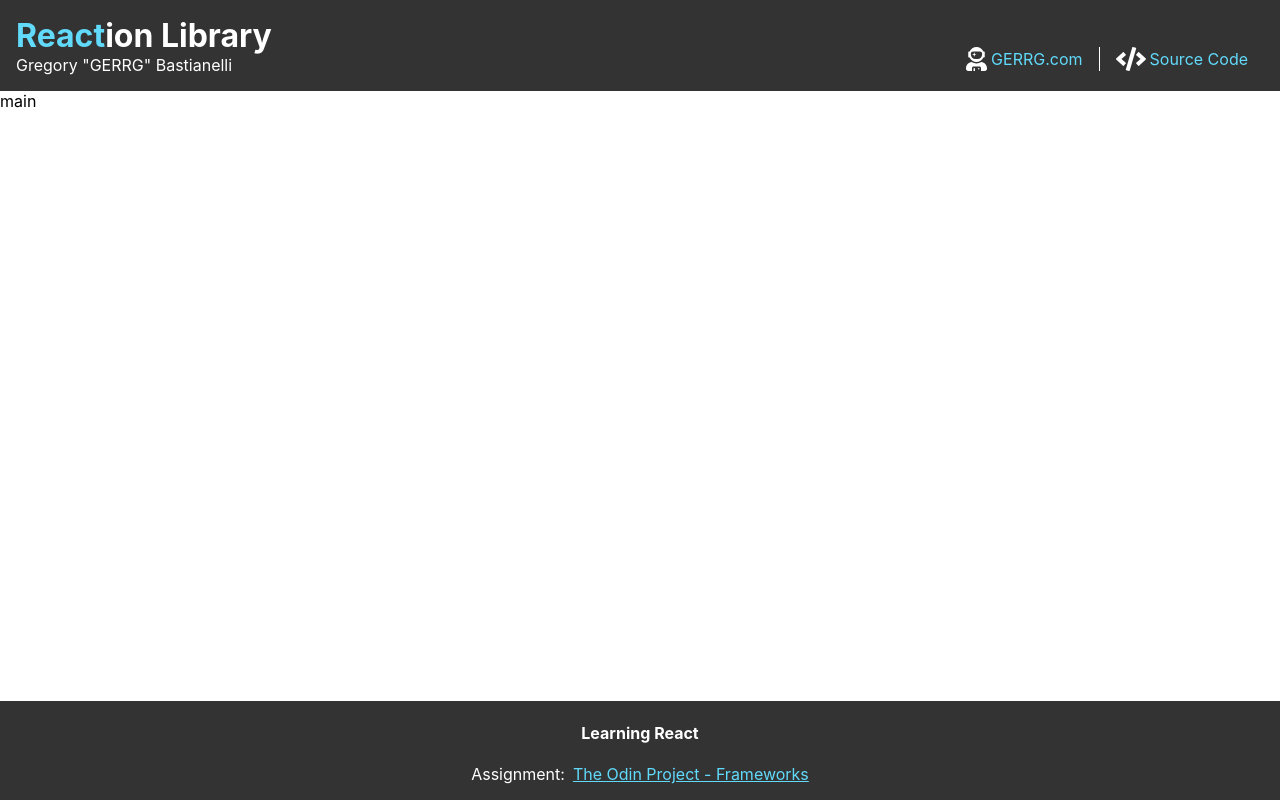
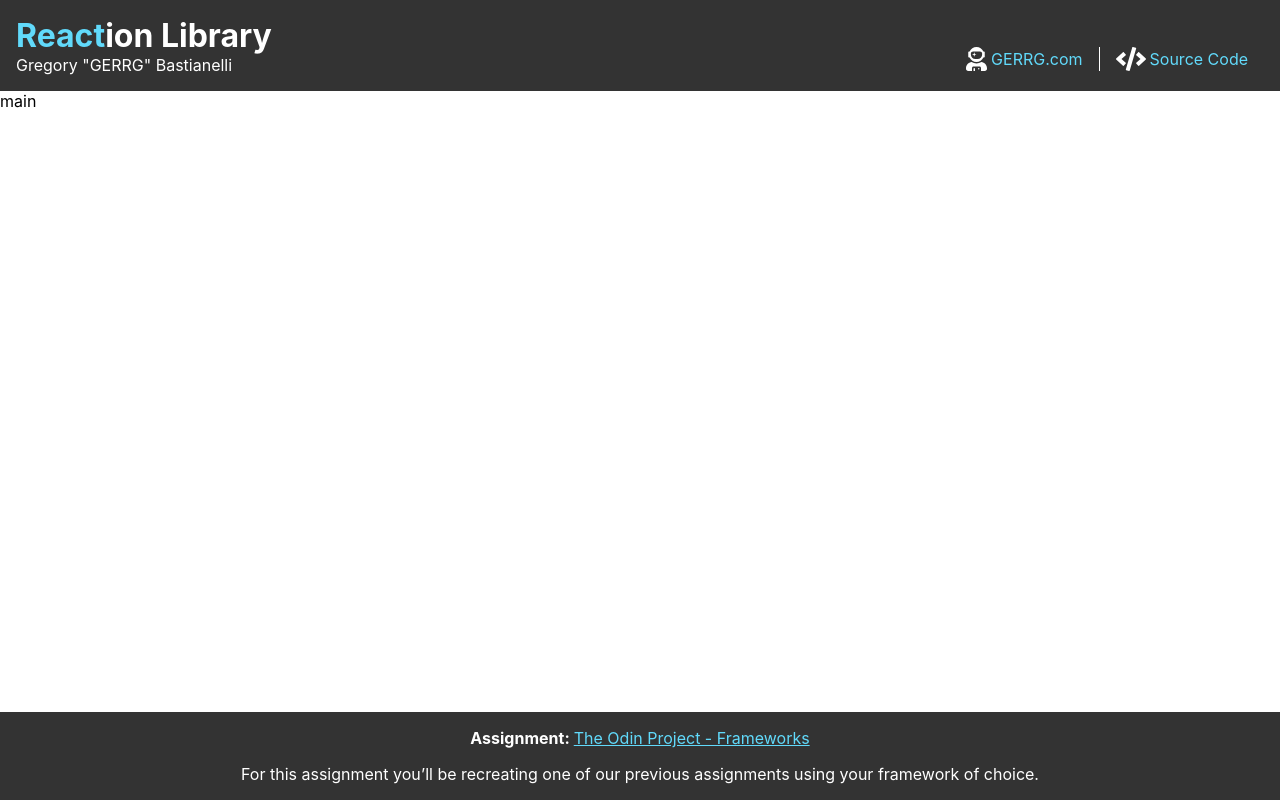
Before and after one commit to gerrgg/reaction-library, a React (Create React App) app: page / in a window 1280 px wide. Built offline with nearby package versions, Linux system fonts and the light colour scheme.

Commit message:
update footer

```diff
--- a/src/components/Footer.js
+++ b/src/components/Footer.js
@@ -5,12 +5,13 @@ import './footer.scss';
 const Footer = () => {
     return(
         <footer>
-            <h4>Learning React</h4>
-            <p class="assignment"> Assignment:
+            <p class="assignment">
+                <strong>Assignment:</strong>
                 <a target="_blank" rel="noopener noreferrer" href="https://www.theodinproject.com/courses/javascript/lessons/frameworks">
                     The Odin Project - Frameworks
                 </a>
             </p>
+            <p>For this assignment you’ll be recreating one of our previous assignments using your framework of choice.</p>
         </footer>
     )
 }
--- a/src/components/footer.scss
+++ b/src/components/footer.scss
@@ -11,7 +11,7 @@ footer{
     p.assignment{
         a{
             color: $color-main;
-            padding-left: .5rem;
+            padding-left: .25rem;
         }
     }
 
```
